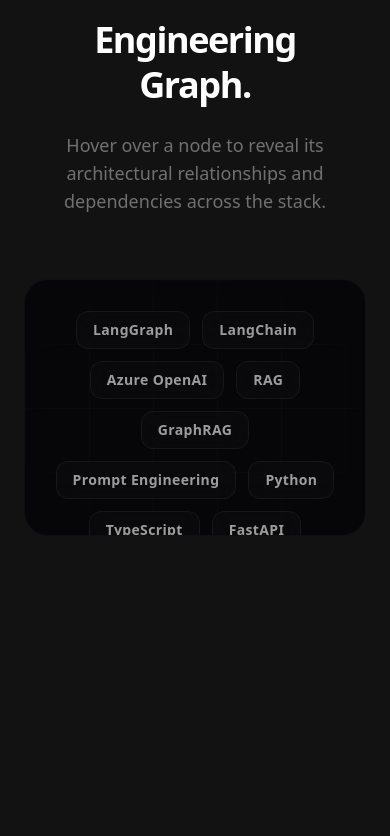
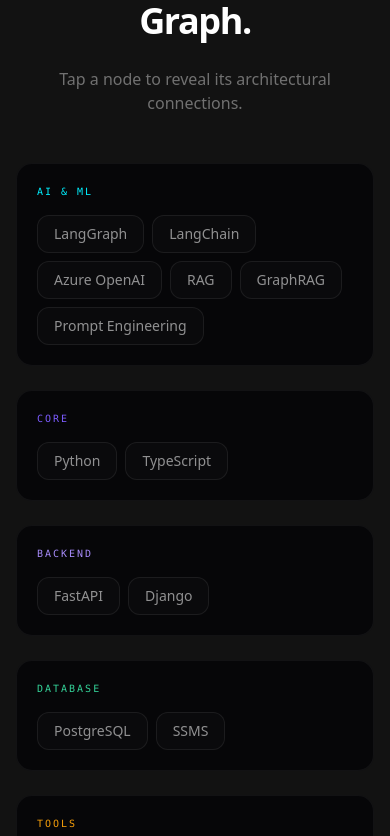
Before and after one commit to nyasalohiya/nyasa-portfolio, a Next.js app: page / in a window 390 px wide. Shown: the part 2408-3244 px from the top of the page. Built offline with nearby package versions, Linux system fonts and the light colour scheme.

Commit message:
Responsive ui

```diff
--- a/components/sections/TechStack.tsx
+++ b/components/sections/TechStack.tsx
@@ -2,26 +2,42 @@
 
 import { useState } from "react";
 import { motion, AnimatePresence } from "framer-motion";
-import { techNodes, TechNode } from "@/lib/data/tech-stack";
+import { techNodes } from "@/lib/data/tech-stack";
+
+// Group nodes by category for mobile view
+const categoryOrder = ["AI & ML", "Core", "Backend", "Database", "Tools"] as const;
+const categoryColors: Record<string, string> = {
+  "AI & ML": "#00F0FF",
+  "Core": "#7C5CFF",
+  "Backend": "#A78BFA",
+  "Database": "#34D399",
+  "Tools": "#F59E0B",
+};
 
 export default function TechStack() {
   const [hoveredNode, setHoveredNode] = useState<string | null>(null);
+  const [tappedNode, setTappedNode] = useState<string | null>(null);
 
-  // Get active connections when a node is hovered
-  const activeConnections = hoveredNode
-    ? techNodes.find(n => n.id === hoveredNode)?.connections || []
+  const activeId = hoveredNode ?? tappedNode;
+  const activeConnections = activeId
+    ? techNodes.find((n) => n.id === activeId)?.connections || []
     : [];
 
+  const handleTap = (id: string) => {
+    setTappedNode((prev) => (prev === id ? null : id));
+  };
+
   return (
-    <section id="tech-stack" className="relative py-40 bg-transparent overflow-hidden">
-      <div className="container mx-auto px-6 max-w-7xl">
+    <section id="tech-stack" className="relative py-24 md:py-40 bg-transparent">
+      <div className="container mx-auto px-4 sm:px-6 max-w-7xl">
 
+        {/* Header */}
         <motion.div
           initial={{ opacity: 0, y: 30 }}
           whileInView={{ opacity: 1, y: 0 }}
           viewport={{ once: true, margin: "-100px" }}
           transition={{ duration: 0.8 }}
-          className="mb-16 md:mb-24 text-center"
+          className="mb-12 md:mb-24 text-center"
         >
           <span className="text-[10px] font-mono uppercase tracking-[0.2em] text-[#00F0FF] mb-6 block">
             Ecosystem
@@ -29,13 +45,16 @@
           <h2 className="text-4xl sm:text-6xl lg:text-7xl font-black tracking-[-0.04em] text-white leading-tight">
             Engineering<br />Graph.
           </h2>
-          <p className="mt-6 text-white/40 max-w-2xl mx-auto text-lg">
+          <p className="mt-6 text-white/40 max-w-2xl mx-auto text-base sm:text-lg hidden sm:block">
             Hover over a node to reveal its architectural relationships and dependencies across the stack.
+          </p>
+          <p className="mt-6 text-white/40 max-w-2xl mx-auto text-base sm:hidden">
+            Tap a node to reveal its architectural connections.
           </p>
         </motion.div>
 
-        {/* Interactive Node Graph */}
-        <div className="relative w-full aspect-[4/3] md:aspect-video rounded-3xl bg-[#060608] border border-white/[0.04] overflow-hidden">
+        {/* ─── DESKTOP: Interactive Graph ─── */}
+        <div className="hidden md:block relative w-full aspect-video rounded-3xl bg-[#060608] border border-white/[0.04] overflow-hidden">
 
           {/* Background Grid */}
           <div className="absolute inset-0 bg-[linear-gradient(to_right,#ffffff05_1px,transparent_1px),linear-gradient(to_bottom,#ffffff05_1px,transparent_1px)] bg-[size:4rem_4rem] [mask-image:radial-gradient(ellipse_60%_60%_at_50%_50%,#000_70%,transparent_100%)]" />
@@ -43,72 +62,73 @@
           {/* SVG Connection Lines */}
           <svg className="absolute inset-0 w-full h-full pointer-events-none z-10">
             <AnimatePresence>
-              {hoveredNode && activeConnections.map((targetId) => {
-                const source = techNodes.find(n => n.id === hoveredNode);
-                const target = techNodes.find(n => n.id === targetId);
-
+              {activeId && activeConnections.map((targetId) => {
+                const source = techNodes.find((n) => n.id === activeId);
+                const target = techNodes.find((n) => n.id === targetId);
                 if (!source || !target) return null;
-
                 return (
                   <motion.line
                     key={`${source.id}-${target.id}`}
-                    x1={`${source.x}%`}
-                    y1={`${source.y}%`}
-                    x2={`${target.x}%`}
-                    y2={`${target.y}%`}
+                    x1={`${source.x}%`} y1={`${source.y}%`}
+                    x2={`${target.x}%`} y2={`${target.y}%`}
                     stroke="#00F0FF"
                     strokeWidth="1.5"
-                    strokeOpacity="0.4"
-                    initial={{ pathLength: 0, opacity: 0 }}
-                    animate={{ pathLength: 1, opacity: 1 }}
-                    exit={{ opacity: 0, transition: { duration: 0.2 } }}
-                    transition={{ duration: 0.5, ease: "easeOut" }}
+                    strokeOpacity="0.5"
+                    initial={{ opacity: 0 }}
+                    animate={{ opacity: 1 }}
+                    exit={{ opacity: 0, transition: { duration: 0.15 } }}
+                    transition={{ duration: 0.4, ease: "easeOut" }}
                   />
                 );
               })}
             </AnimatePresence>
           </svg>
 
-          {/* Nodes - Desktop (Absolute Graph) */}
-          <div className="hidden md:block absolute inset-0 z-20">
+          {/* Nodes */}
+          <div className="absolute inset-0 z-20">
             {techNodes.map((node) => {
-              const isHovered = hoveredNode === node.id;
-              const isConnected = activeConnections.includes(node.id) || (hoveredNode && techNodes.find(n => n.id === hoveredNode)?.connections.includes(node.id));
-              const isFaded = hoveredNode !== null && !isHovered && !isConnected;
+              const isActive = activeId === node.id;
+              const isConnected = activeConnections.includes(node.id);
+              const isFaded = activeId !== null && !isActive && !isConnected;
+              const color = categoryColors[node.category] ?? "#fff";
 
               return (
                 <div
                   key={`desktop-${node.id}`}
-                  className="absolute -translate-x-1/2 -translate-y-1/2 transition-all duration-500"
+                  className="absolute -translate-x-1/2 -translate-y-1/2 transition-opacity duration-300"
                   style={{
                     left: `${node.x}%`,
                     top: `${node.y}%`,
-                    opacity: isFaded ? 0.2 : 1,
-                    zIndex: isHovered ? 30 : isConnected ? 25 : 20
+                    opacity: isFaded ? 0.15 : 1,
+                    zIndex: isActive ? 30 : isConnected ? 25 : 20,
                   }}
                   onMouseEnter={() => setHoveredNode(node.id)}
                   onMouseLeave={() => setHoveredNode(null)}
                 >
-                  <motion.div
-                    className={`relative px-4 py-2 rounded-xl backdrop-blur-md border cursor-crosshair transition-all duration-300 flex flex-col items-center gap-1 ${
-                      isHovered
-                        ? "bg-[#00F0FF]/10 border-[#00F0FF]/50 text-white shadow-[0_0_30px_-5px_rgba(0,240,255,0.3)] scale-110"
+                  <div
+                    className={`relative px-4 py-2 rounded-xl backdrop-blur-md border cursor-crosshair transition-all duration-300 flex flex-col items-center gap-0.5 ${
+                      isActive
+                        ? "text-white scale-110"
                         : isConnected
-                          ? "bg-white/[0.05] border-white/20 text-white"
-                          : "bg-white/[0.02] border-white/[0.05] text-white/60 hover:border-white/20"
+                        ? "text-white/90"
+                        : "text-white/55"
                     }`}
+                    style={{
+                      borderColor: isActive ? color : isConnected ? `${color}55` : "rgba(255,255,255,0.06)",
+                      backgroundColor: isActive ? `${color}18` : isConnected ? `${color}08` : "rgba(255,255,255,0.02)",
+                      boxShadow: isActive ? `0 0 24px -4px ${color}55` : "none",
+                    }}
                   >
                     <span className="text-sm font-semibold tracking-wide whitespace-nowrap">{node.name}</span>
-                    <span className={`text-[9px] uppercase tracking-wider font-mono ${isHovered ? "text-[#00F0FF]" : "text-white/30"}`}>
+                    <span className="text-[9px] uppercase tracking-wider font-mono" style={{ color: isActive ? color : "rgba(255,255,255,0.3)" }}>
                       {node.category}
                     </span>
-                  </motion.div>
-
-                  {/* Pulsing glow under hovered node */}
-                  {isHovered && (
+                  </div>
+                  {isActive && (
                     <motion.div
-                      className="absolute inset-0 bg-[#00F0FF]/20 rounded-xl blur-md -z-10"
-                      animate={{ scale: [1, 1.2, 1], opacity: [0.5, 0.8, 0.5] }}
+                      className="absolute inset-0 rounded-xl blur-lg -z-10"
+                      style={{ backgroundColor: `${color}30` }}
+                      animate={{ scale: [1, 1.3, 1], opacity: [0.5, 0.8, 0.5] }}
                       transition={{ duration: 2, repeat: Infinity, ease: "easeInOut" }}
                     />
                   )}
@@ -116,42 +136,66 @@
               );
             })}
           </div>
+        </div>
 
-          {/* Nodes - Mobile (Flex Layout) */}
-          <div className="md:hidden relative z-20 flex flex-wrap justify-center gap-3 p-6 min-h-[400px] content-center">
-            {techNodes.map((node) => {
-              const isHovered = hoveredNode === node.id;
-              const isConnected = activeConnections.includes(node.id) || (hoveredNode && techNodes.find(n => n.id === hoveredNode)?.connections.includes(node.id));
-              const isFaded = hoveredNode !== null && !isHovered && !isConnected;
+        {/* ─── MOBILE: Categorized Tag Grid ─── */}
+        <div className="md:hidden space-y-6">
+          {categoryOrder.map((category, catIdx) => {
+            const nodes = techNodes.filter((n) => n.category === category);
+            if (!nodes.length) return null;
+            const color = categoryColors[category];
 
             return (
-                <div
+              <motion.div
+                key={category}
+                initial={{ opacity: 0, y: 20 }}
+                whileInView={{ opacity: 1, y: 0 }}
+                viewport={{ once: true }}
+                transition={{ duration: 0.5, delay: catIdx * 0.07 }}
+                className="rounded-2xl bg-[#060608] border border-white/[0.05] p-5"
+              >
+                {/* Category label */}
+                <p className="text-[10px] font-mono uppercase tracking-[0.2em] mb-4" style={{ color }}>
+                  {category}
+                </p>
+
+                {/* Nodes */}
+                <div className="flex flex-wrap gap-2">
+                  {nodes.map((node) => {
+                    const isActive = tappedNode === node.id;
+                    const isConnected = tappedNode
+                      ? techNodes.find((n) => n.id === tappedNode)?.connections.includes(node.id) ?? false
+                      : false;
+                    const isFaded = tappedNode !== null && !isActive && !isConnected;
+
+                    return (
+                      <button
                         key={`mobile-${node.id}`}
-                  className="transition-all duration-500"
+                        onClick={() => handleTap(node.id)}
+                        className="px-4 py-2 rounded-xl border text-sm font-medium transition-all duration-300 active:scale-95"
                         style={{
-                    opacity: isFaded ? 0.2 : 1,
-                    zIndex: isHovered ? 30 : isConnected ? 25 : 20
+                          opacity: isFaded ? 0.25 : 1,
+                          borderColor: isActive ? color : isConnected ? `${color}55` : "rgba(255,255,255,0.07)",
+                          backgroundColor: isActive ? `${color}18` : isConnected ? `${color}08` : "rgba(255,255,255,0.02)",
+                          color: isActive ? "#fff" : isConnected ? "rgba(255,255,255,0.9)" : "rgba(255,255,255,0.55)",
+                          boxShadow: isActive ? `0 0 16px -4px ${color}66` : "none",
                         }}
-                  onMouseEnter={() => setHoveredNode(node.id)}
-                  onMouseLeave={() => setHoveredNode(null)}
                       >
-                  <div
-                    className={`relative px-4 py-2 rounded-xl backdrop-blur-md border cursor-crosshair transition-all duration-300 flex flex-col items-center gap-1 ${
-                      isHovered
-                        ? "bg-[#00F0FF]/10 border-[#00F0FF]/50 text-white shadow-[0_0_30px_-5px_rgba(0,240,255,0.3)] scale-110"
-                        : isConnected
-                          ? "bg-white/[0.05] border-white/20 text-white"
-                          : "bg-white/[0.02] border-white/[0.05] text-white/60 hover:border-white/20"
-                    }`}
-                  >
-                    <span className="text-sm font-semibold tracking-wide whitespace-nowrap">{node.name}</span>
-                  </div>
-                </div>
+                        {node.name}
+                      </button>
                     );
                   })}
                 </div>
+              </motion.div>
+            );
+          })}
+          {tappedNode && (
+            <p className="text-center text-xs text-white/30 font-mono pt-2">
+              Tap again to deselect
+            </p>
+          )}
+        </div>
 
-        </div>
       </div>
     </section>
   );
```
Lines whose indentation alone changed are shown as unchanged.
